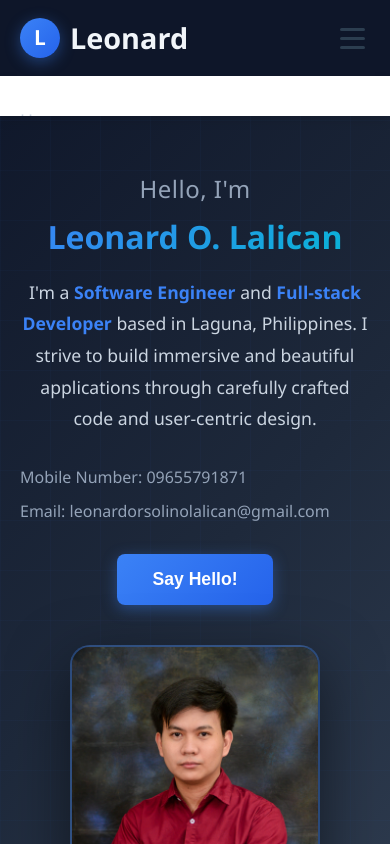
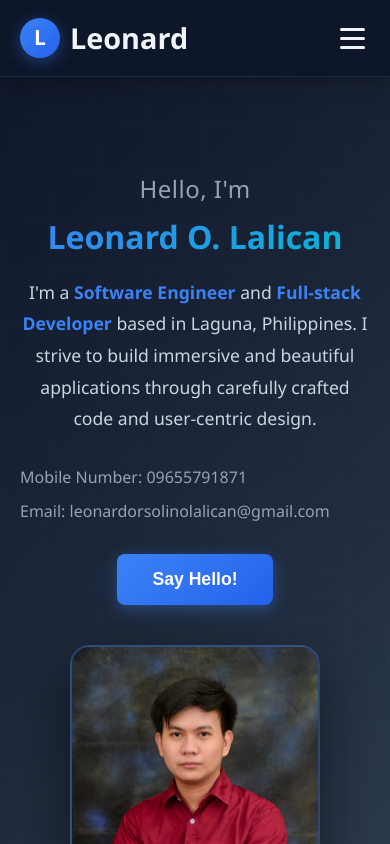
Before and after one commit to ffxleo/Leonard-Portfolio, a React (Create React App) app in the folder portfolio-react/: page / in a window 390 px wide. Shown: the top 844 px of the page. Built offline with nearby package versions, Linux system fonts and the light colour scheme.

Commit message:
Fix mobile navbar styling - dark theme

```diff
--- a/portfolio-react/src/components/Navbar.css
+++ b/portfolio-react/src/components/Navbar.css
@@ -93,12 +93,13 @@
   border: none;
   cursor: pointer;
   padding: 5px;
+  z-index: 1001;
 }
 
 .menu-toggle span {
   width: 25px;
   height: 3px;
-  background: #2c3e50;
+  background: #f1f5f9;
   margin: 3px 0;
   transition: 0.3s;
   border-radius: 3px;
@@ -114,14 +115,16 @@
     top: 100%;
     left: 0;
     right: 0;
-    background: white;
+    background: rgba(15, 23, 42, 0.98);
+    backdrop-filter: blur(10px);
     flex-direction: column;
     gap: 0;
-    padding: 20px;
-    box-shadow: 0 5px 10px rgba(0, 0, 0, 0.1);
+    padding: 0;
+    box-shadow: 0 5px 20px rgba(0, 0, 0, 0.5);
     max-height: 0;
     overflow: hidden;
     transition: max-height 0.3s ease;
+    border-bottom: 1px solid rgba(59, 130, 246, 0.2);
   }
 
   .navbar-menu.active {
@@ -129,12 +132,23 @@
   }
 
   .navbar-menu li {
-    padding: 10px 0;
-    border-bottom: 1px solid #f0f0f0;
+    padding: 0;
+    border-bottom: 1px solid rgba(59, 130, 246, 0.1);
   }
 
   .navbar-menu li:last-child {
     border-bottom: none;
+  }
+
+  .navbar-menu li a {
+    display: block;
+    padding: 20px;
+    color: #cbd5e1;
+  }
+
+  .navbar-menu li a:hover {
+    background: rgba(59, 130, 246, 0.1);
+    color: #3b82f6;
   }
 
   .menu-toggle.active span:nth-child(1) {
```
